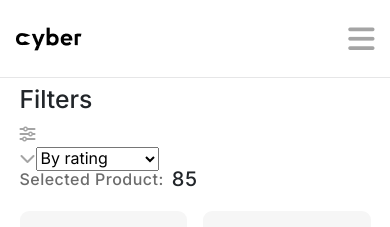
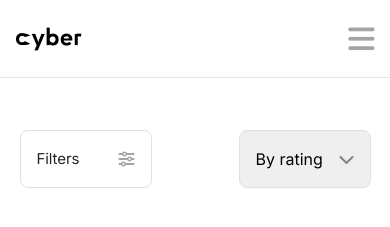
Before and after one commit to Mariii209/cyber-store, a React (Create React App) app: page /products/Phones in a window 390 px wide. Shown: the top 227 px of the page. Built offline with nearby package versions, Linux system fonts and the light colour scheme.

Commit message:
Add FiltersHeader component with icon and custom CSS styling
- Imported Filters.css
- Created .FiltersHeader section with heading and Font Awesome icon
- Styled layout and spacing in Filters.css

```diff
--- /dev/null
+++ b/src/HomeSection/ProductPage/Filters.css
@@ -0,0 +1,69 @@
+.Filters {
+  display: none;
+}
+
+.Filters .FiltersHeader {
+  display: flex;
+  align-items: center;
+  justify-content: space-between;
+  width: 180px;
+  padding: 16px;
+  border: 1px solid #e0e0e0;
+  border-radius: 8px;
+}
+
+.Filters .FiltersHeader h2 {
+  font-size: 15px;
+  font-style: normal;
+  font-weight: 400;
+  line-height: 16px;
+  letter-spacing: -0.075px;
+  margin: 0;
+}
+
+.Filters .FiltersHeader i {
+  font-size: 16px;
+}
+
+.Filters .SelectWrapper {
+  position: relative;
+  display: inline-flex;
+  align-items: center;
+}
+
+.Filters .SelectWrapper select {
+  appearance: none;
+  -webkit-appearance: none;
+  -moz-appearance: none;
+  width: 180px;
+  padding: 16px;
+  border-radius: 8px;
+  outline: none;
+  border: 1px solid #e0e0e0;
+}
+
+.Filters .SelectWrapper i {
+  position: absolute;
+  right: 16px;
+  top: 50%;
+  transform: translateY(-50%);
+  pointer-events: none;
+  color: gray;
+}
+
+@media (max-width: 768px) {
+  .Filters {
+    display: flex;
+    justify-content: space-between;
+    margin: 45px 0;
+  }
+}
+
+@media (max-width: 440px) {
+  .Filters .FiltersHeader {
+    width: 132px;
+  }
+  .Filters .SelectWrapper select {
+    width: 132px;
+  }
+}
--- a/src/HomeSection/ProductPage/Filters.js
+++ b/src/HomeSection/ProductPage/Filters.js
@@ -1,11 +1,12 @@
 import React from "react";
+import "./Filters.css";
 
 export default function Filters() {
   return (
-    <div>
-      <div>
+    <div className="Filters">
+      <div className="FiltersHeader">
         <h2>Filters</h2>
-        <i class="fa-solid fa-sliders-h"></i>
+        <i className="fa-solid fa-sliders-h"></i>
       </div>
 
       <div className="SelectWrapper">
```
